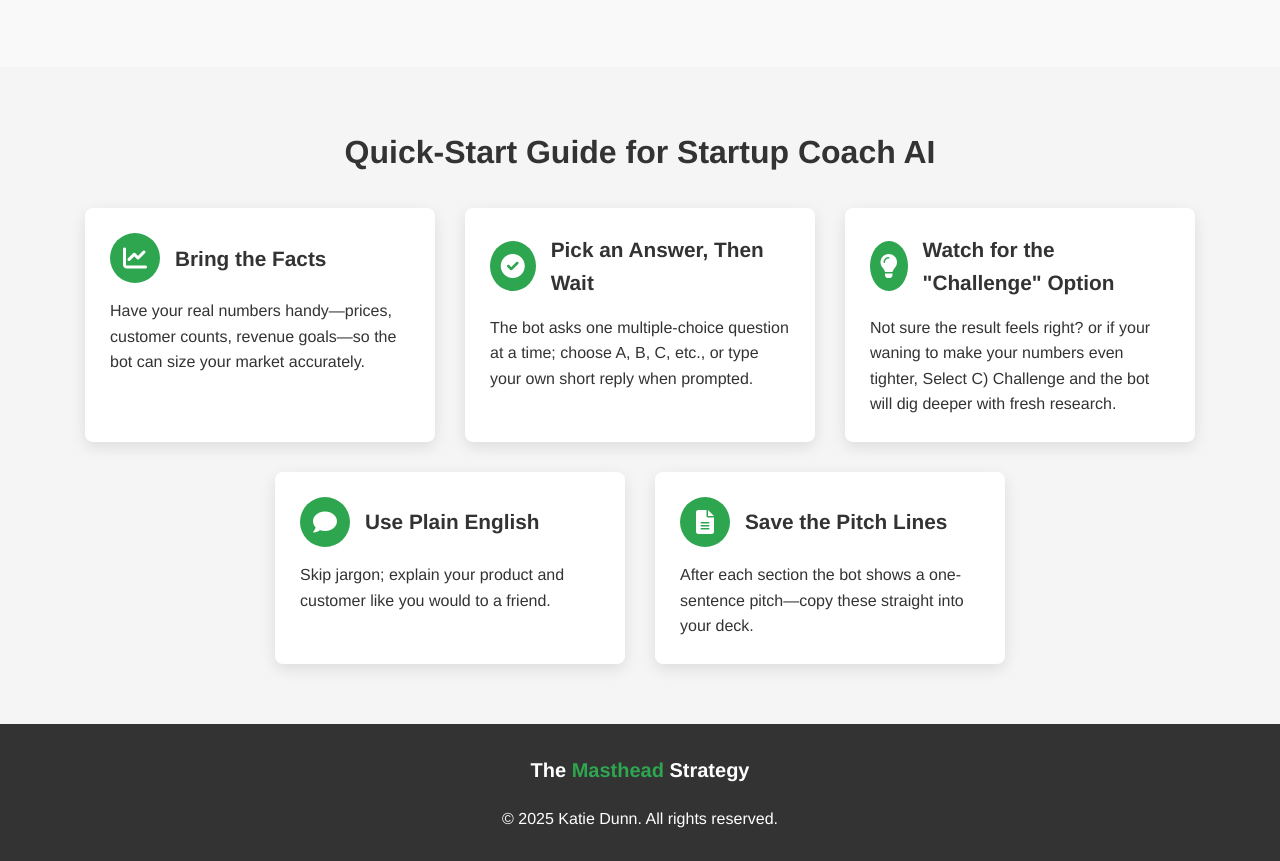
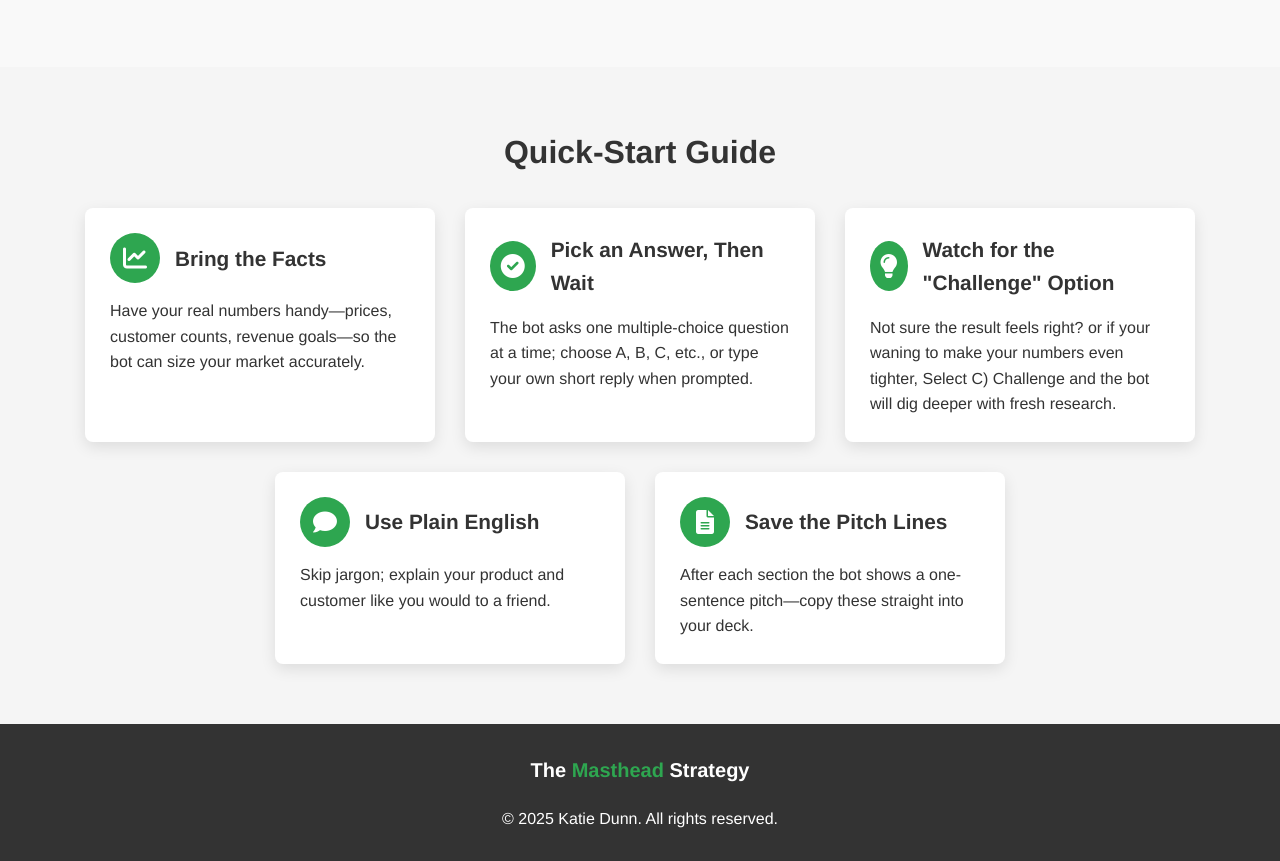
Before and after one commit to MakesSense-ai/katie-dunn-chatbot, a plain HTML site: page fixed_katie_dunn_chatbot/index.html in a window 1280 px wide. Shown: the part 1800-2661 px from the top of the page. Drawn offline with Linux system fonts and the light colour scheme.

Commit message:
Update index.html

```diff
--- a/fixed_katie_dunn_chatbot/index.html
+++ b/fixed_katie_dunn_chatbot/index.html
@@ -99,7 +99,7 @@
    <!-- Updated Quick-Start Guide Section HTML to match TAM/SAM/SOM cards -->
 <section class="quick-start">
     <div class="container quick-start-container">
-        <h2 class="quick-start-title">Quick-Start Guide for Startup Coach AI</h2>
+        <h2 class="quick-start-title">Quick-Start Guide</h2>
         <div class="quick-start-cards">
             <div class="quick-start-card">
                 <div class="quick-start-card-header">
```
